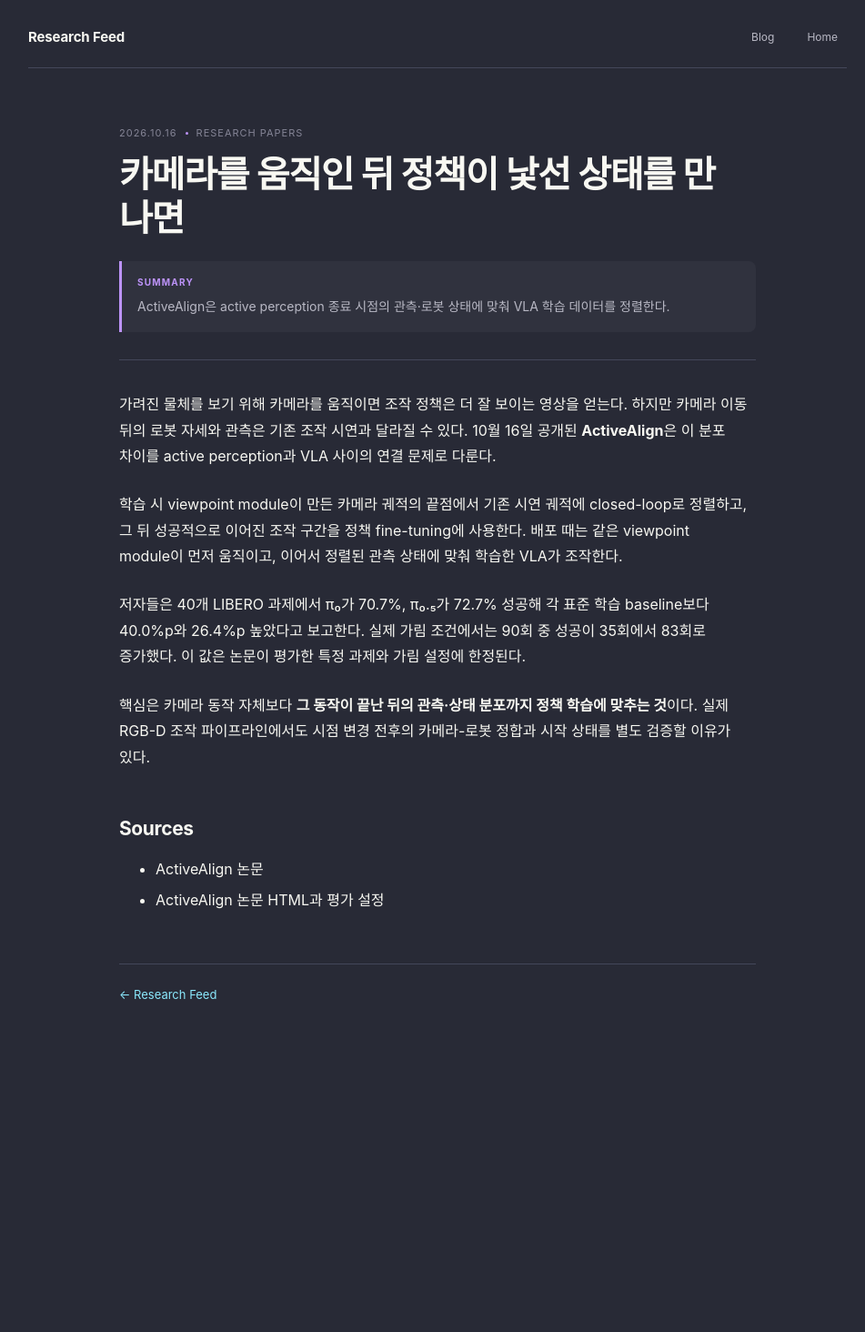
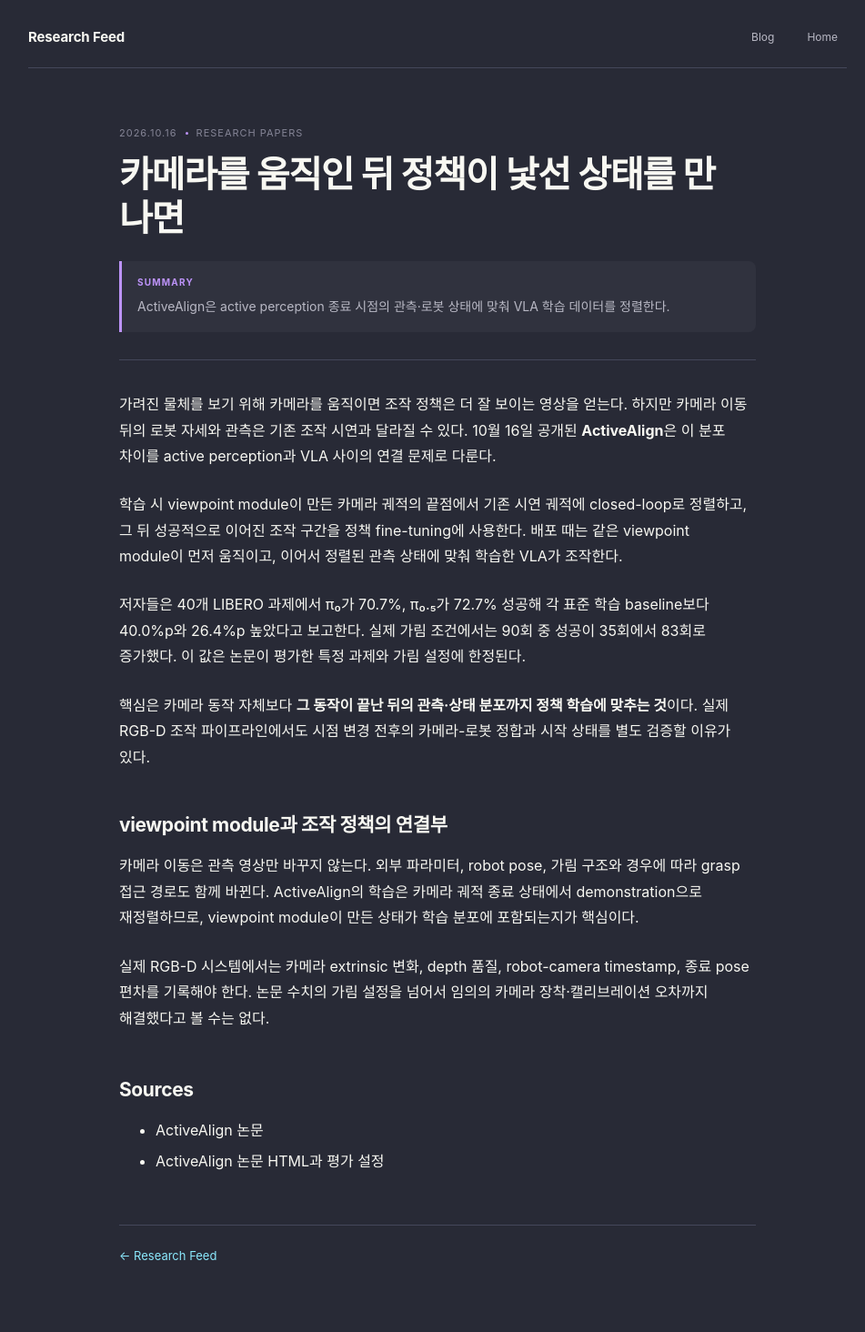
Before and after one commit to nayana224/nayana224.github.io, a Jekyll site: the page built from _research_feed/2026-10-16-research-papers.md, in a window 1280 px wide. Shown: the whole page at 91% size, without its empty margins (159-1110 px from the left). Built offline with Jekyll 4.4.1, drawn with Linux system fonts in a browser that asks for light colours; before the commit the page ends 1177 px from its top, so only the background shows below that.

Commit message:
Strengthen Research Feed article: 2026-10-16

```diff
--- a/_research_feed/2026-10-16-research-papers.md
+++ b/_research_feed/2026-10-16-research-papers.md
@@ -15,6 +15,12 @@
 
 핵심은 카메라 동작 자체보다 **그 동작이 끝난 뒤의 관측·상태 분포까지 정책 학습에 맞추는 것**이다. 실제 RGB-D 조작 파이프라인에서도 시점 변경 전후의 카메라-로봇 정합과 시작 상태를 별도 검증할 이유가 있다.
 
+## viewpoint module과 조작 정책의 연결부
+
+카메라 이동은 관측 영상만 바꾸지 않는다. 외부 파라미터, robot pose, 가림 구조와 경우에 따라 grasp 접근 경로도 함께 바뀐다. ActiveAlign의 학습은 카메라 궤적 종료 상태에서 demonstration으로 재정렬하므로, viewpoint module이 만든 상태가 학습 분포에 포함되는지가 핵심이다.
+
+실제 RGB-D 시스템에서는 카메라 extrinsic 변화, depth 품질, robot-camera timestamp, 종료 pose 편차를 기록해야 한다. 논문 수치의 가림 설정을 넘어서 임의의 카메라 장착·캘리브레이션 오차까지 해결했다고 볼 수는 없다.
+
 ## Sources
 - [ActiveAlign 논문](https://arxiv.org/abs/2610.23378)
 - [ActiveAlign 논문 HTML과 평가 설정](https://arxiv.org/html/2610.23378v1)
```
